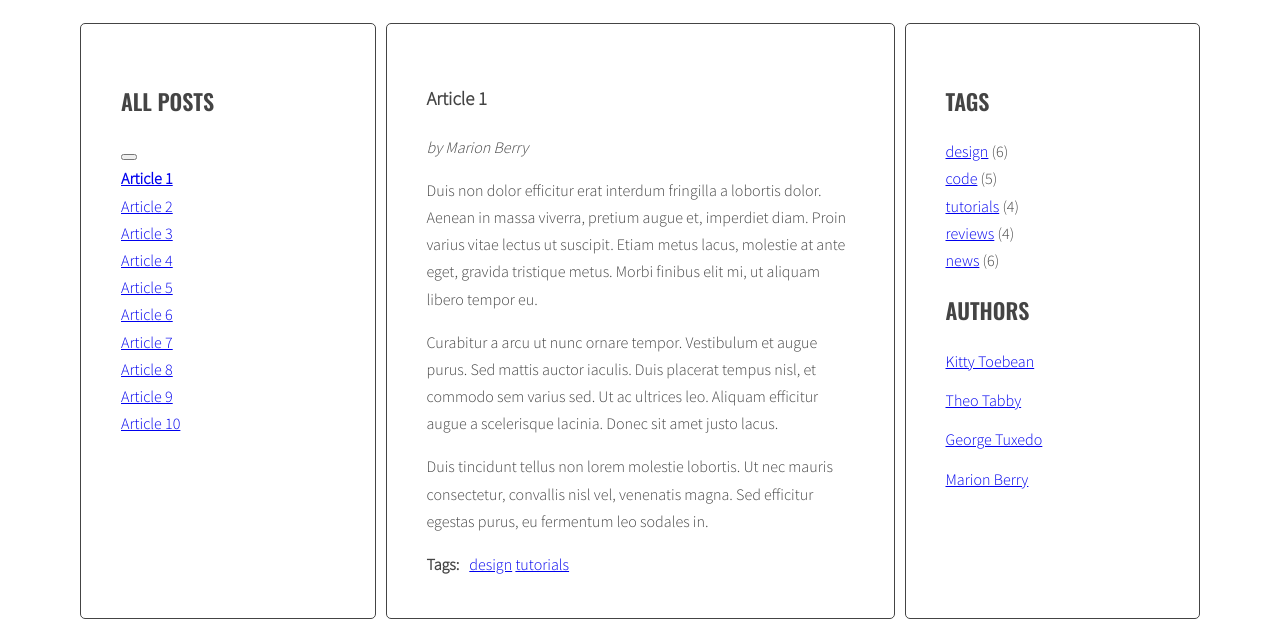
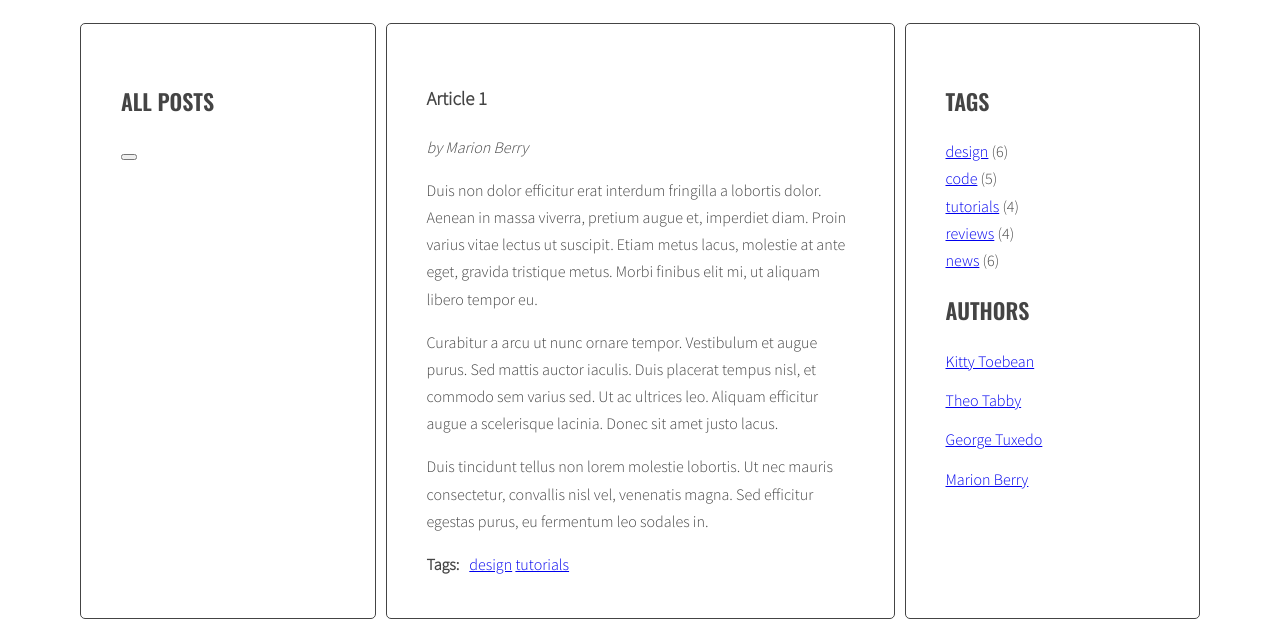
Before and after one commit to ewelinaMaz/javascript-blog, a website: page index.html in a window 1280 px wide. Shown: the part 220-847 px from the top of the page. Drawn offline with nearby package versions, Linux system fonts and the light colour scheme.

Commit message:
Add code to remove content from title list

```diff
--- a/index.html
+++ b/index.html
@@ -16,16 +16,16 @@
         <h2 class="section-title">All posts</h2>
         <button id="test-button"></button>
         <ul class="list titles">
-          <li><a href="#article-1" class="active"><span>Article 1</span></a></li>
-          <li><a href="#article-2"><span>Article 2</span></a></li>
-          <li><a href="#article-3"><span>Article 3</span></a></li>
-          <li><a href="#article-4"><span>Article 4</span></a></li>
-          <li><a href="#article-5"><span>Article 5</span></a></li>
-          <li><a href="#article-6"><span>Article 6</span></a></li>
-          <li><a href="#article-7"><span>Article 7</span></a></li>
-          <li><a href="#article-8"><span>Article 8</span></a></li>
-          <li><a href="#article-9"><span>Article 9</span></a></li>
-          <li><a href="#article-10"><span>Article 10</span></a></li>
+          <li></li>
+          <li></li>
+          <li></li>
+          <li></li>
+          <li></li>
+          <li></li>
+          <li></li>
+          <li></li>
+          <li></li>
+          <li></li>
         </ul>
       </aside>
       <section class="posts">
--- a/js/script.js
+++ b/js/script.js
@@ -2,6 +2,7 @@
   const links = document.querySelectorAll('.titles a');
   console.log('links:', links);
 });*/
+{
   const titleClickHandler = function(event) {
     event.preventDefault();
     const clickedElement = this;
@@ -31,12 +32,36 @@ const titleClickHandler = function(event) {
     /*[DONE] find the correct article using the selector (value of 'href' attribute) */
     const targetArticle = document.querySelector(articleSelector);
     console.log(targetArticle);
-  /* add class 'active' to the correct article */
+    /*[Done] add class 'active' to the correct article */
     targetArticle.classList.add('active');
   }
+
+    const optArticleSelector = '.post',
+      optTitleSelector = '.post-title',
+      optTitleListSelector = '.titles';
+
+    function generateTitleLinks() {
+      /* [DONE]remove contents of titleList*/
+      const titleList = document.querySelector(optTitleListSelector);
+      titleList.innerHTML = '';
+      console.log(titleList);
+      /*Get article id */
+      const articles = document.querySelector(optArticleSelector);
+
+      for (let article of articles) {
+        const articleId = articles.getArgument("Id");
+      }
+      /*find the title element*/
+      /*get the title from title element*/
+      /*create html of the link*/
+      /*insert html into titleList*/
+    }
+    generateTitleLinks();
+
 
   const links = document.querySelectorAll('.titles a');
 
   for (let link of links) {
     link.addEventListener('click', titleClickHandler);
   }
+}
```
Lines whose indentation alone changed are shown as unchanged.
